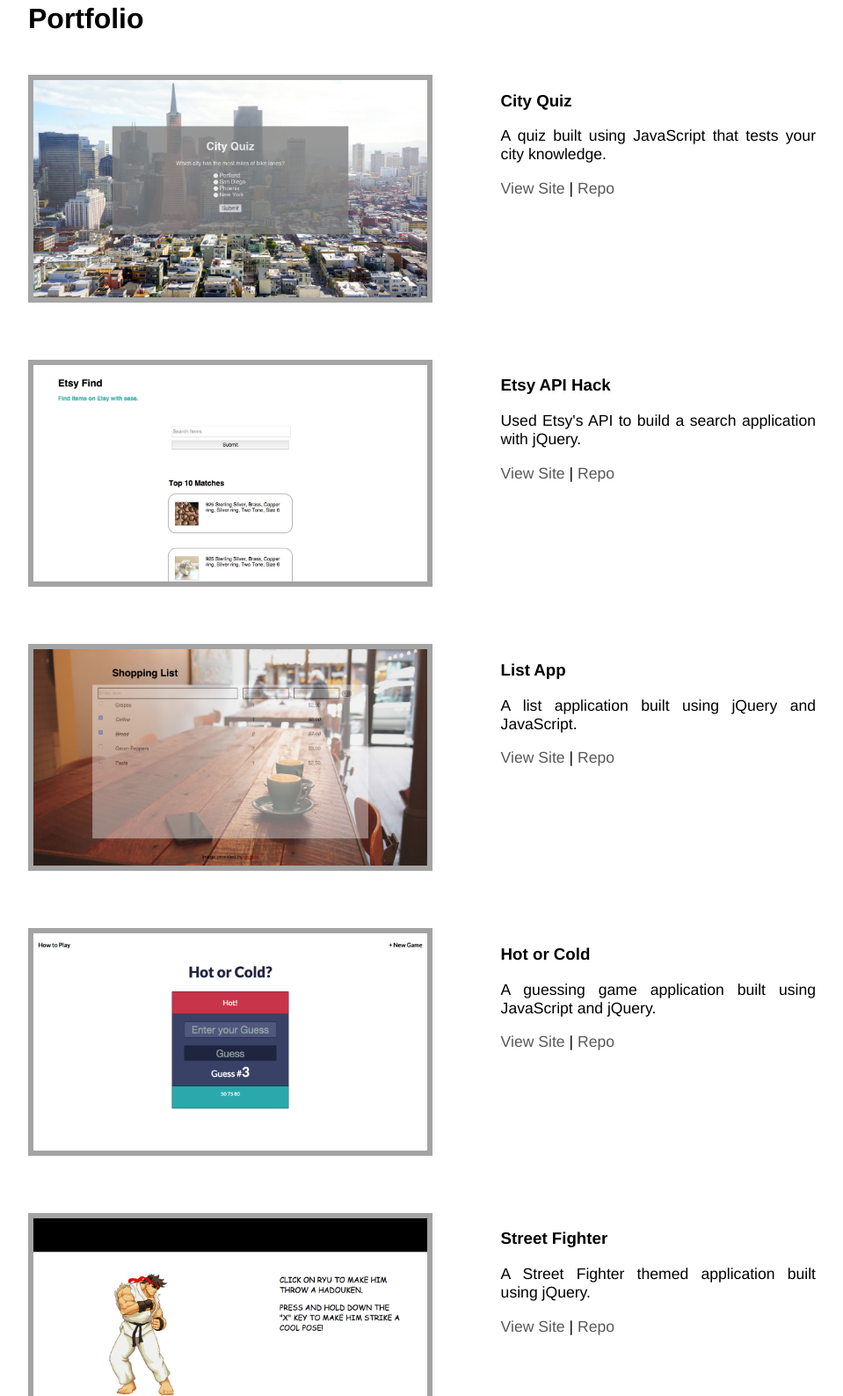
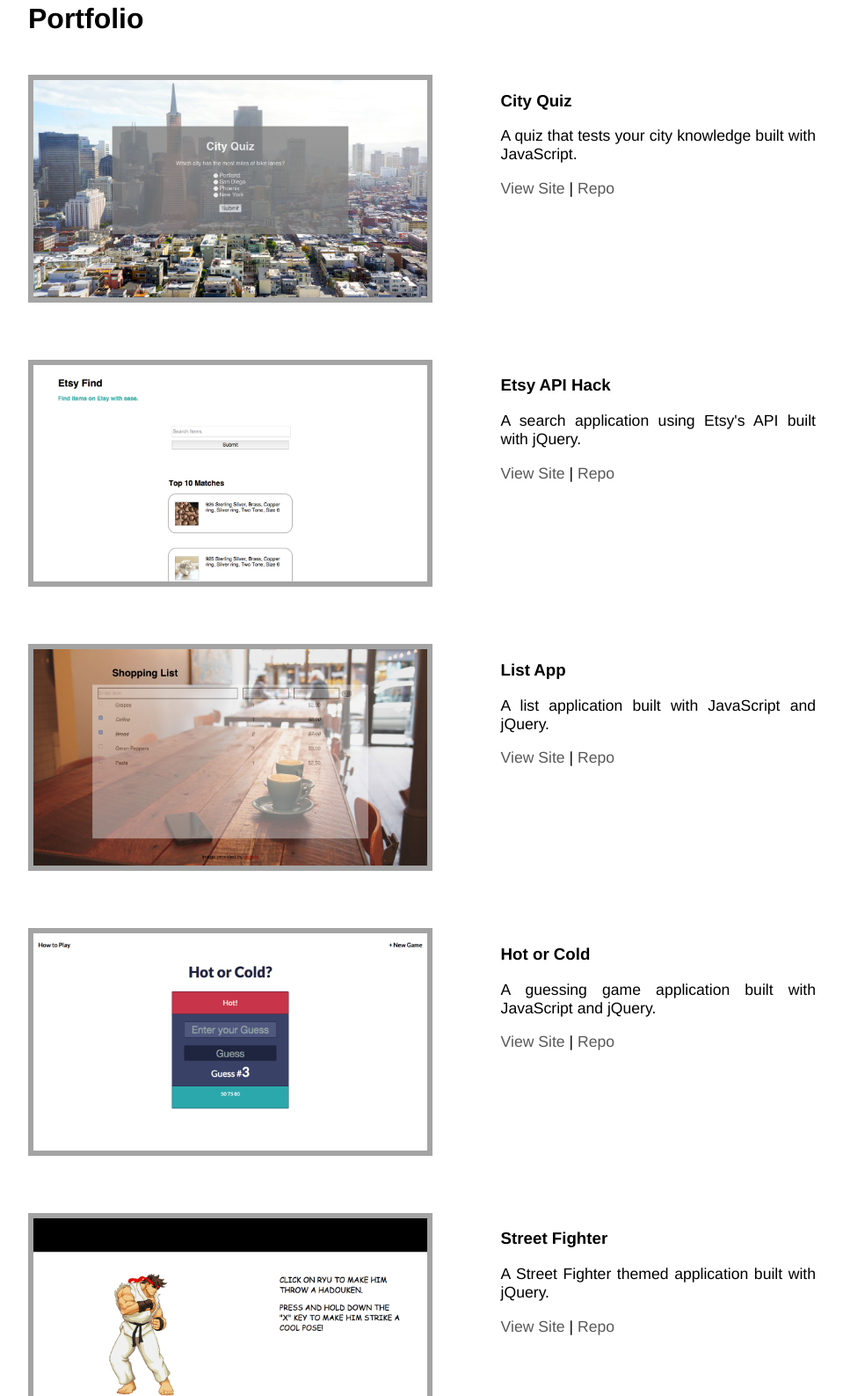
Before and after one commit to natashahakun/about-me, a website: page builds/index.html in a window 1280 px wide. Shown: the part 653-2240 px from the top of the page at 88% size, without its empty margins (160-1119 px from the left). Drawn offline with nearby package versions, Linux system fonts and the light colour scheme.

Commit message:
Edit project descriptions.

```diff
--- a/builds/index.html
+++ b/builds/index.html
@@ -65,7 +65,7 @@
       </div>
       <div class="project-text">
         <h3>City Quiz</h3>
-        <p>A quiz built using JavaScript that tests your city knowledge.</p>
+        <p>A quiz that tests your city knowledge built with JavaScript.</p>
         <p><a href="//natashahakun.github.io/city-quiz-app">View Site</a> | <a href="//github.com/natashahakun/city-quiz-app">Repo</a></p>
       </div>
       <div style="clear:both"></div>
@@ -77,7 +77,7 @@
       </div>
       <div class="project-text">
         <h3>Etsy API Hack</h3>
-        <p>Used Etsy's API to build a search application with jQuery.</p>
+        <p>A search application using Etsy's API built with jQuery.</p>
         <p><a href="//natashahakun.github.io/etsy-api-hack">View Site</a> | <a href="//github.com/natashahakun/etsy-api-hack">Repo</a></p>
       </div>
       <div style="clear:both"></div>
@@ -89,7 +89,7 @@
       </div>
       <div class="project-text">
         <h3>List App</h3>
-        <p>A list application built using jQuery and JavaScript.</p>
+        <p>A list application built with JavaScript and jQuery.</p>
         <p><a href="//natashahakun.github.io/list-app">View Site</a> | <a href="//github.com/natashahakun/list-app">Repo</a></p>
       </div>
       <div style="clear:both"></div>
@@ -101,7 +101,7 @@
       </div>
       <div class="project-text">
         <h3>Hot or Cold</h3>
-        <p>A guessing game application built using JavaScript and jQuery.</p>
+        <p>A guessing game application built with JavaScript and jQuery.</p>
         <p><a href="//natashahakun.github.io/hot-or-cold-starter/">View Site</a> | <a href="//github.com/natashahakun/hot-or-cold-starter">Repo</a></p>
       </div>
       <div style="clear:both"></div>
@@ -113,7 +113,7 @@
       </div>
       <div class="project-text">
         <h3>Street Fighter</h3>
-        <p>A Street Fighter themed application built using jQuery.</p>
+        <p>A Street Fighter themed application built with jQuery.</p>
         <p><a href="//natashahakun.github.io/jquery-streetfighter">View Site</a> | <a href="//github.com/natashahakun/jquery-streetfighter">Repo</a></p>
       </div>
       <div style="clear:both"></div>
@@ -125,7 +125,7 @@
       </div>
       <div class="project-text">
         <h3>Karma Landing Page</h3>
-        <p>A recreation of Karma's landing page using HTML5, Bootstrap, and Sass.</p>
+        <p>A recreation of Karma's landing page built with HTML5, Bootstrap, and Sass.</p>
         <p><a href="//natashahakun.github.io/startup-landing-page">View Site</a> | <a href="//github.com/natashahakun/startup-landing-page">Repo</a></p>
       </div>
       <div style="clear:both"></div>
```
